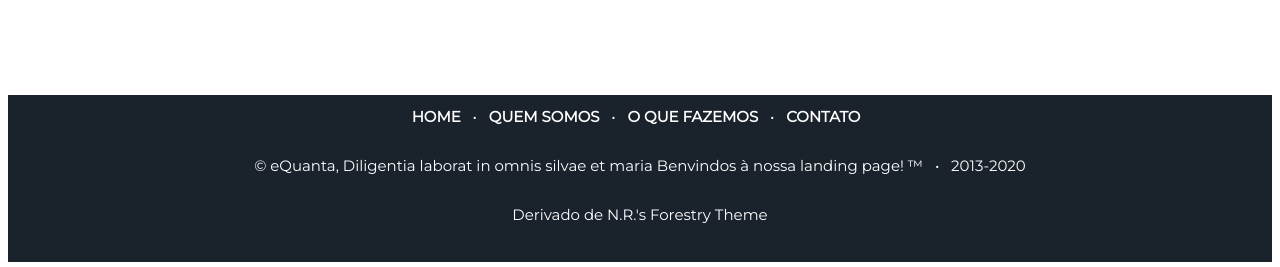
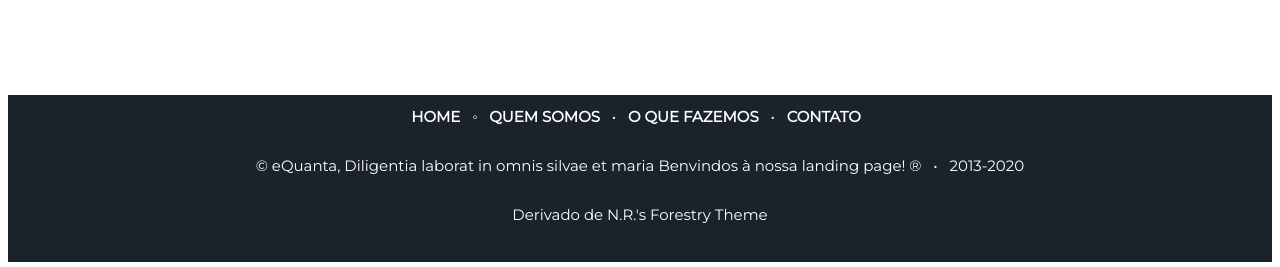
Before and after one commit to leroy1977/eQ1, a Jekyll site: the page built from index.html, in a window 1280 px wide and 900 px high, scrolled down 2467 px. Shown: the part 630-897 px from the top of the window. Built offline with Jekyll 4.4.1, drawn with Linux system fonts in a browser that asks for light colours; some of the changed lines change nothing that is shown.

Commit message:
Update footer.html

```diff
--- a/_includes/footer.html
+++ b/_includes/footer.html
@@ -2,7 +2,7 @@
                 <p> <tbody><tr>
                 <td align="center"><a href="#"><font color="#ffffff"><b>HOME</b></font></a></td>
                 &nbsp;
-                &bull;
+                &#x25e6;
                 &nbsp;
                 <td align="center"><a href="#about"><font color="#ffffff"><b>QUEM SOMOS</b></font></a></td>
                 &nbsp;
@@ -19,7 +19,7 @@
 
   <script type="text/javascript">window.$crisp=[];window.CRISP_WEBSITE_ID="610cd497-9174-4894-a153-6a62efc1ec96";(function(){d=document;s=d.createElement("script");s.src="https://client.crisp.chat/l.js";s.async=1;d.getElementsByTagName("head")[0].appendChild(s);})();</script>
 
-    <p>&copy; {{site.username}}, {{site.description}} &trade; &nbsp; &bull; &nbsp; 2013-2020</p>
+    <p>&copy; {{site.username}}, {{site.description}} &reg; &nbsp; &bull; &nbsp; 2013-2020</p>
     <!--<p> {% include fb-like.html %} </p> -->
     <p>Derivado de N.R.'s Forestry Theme</p>
 
```
